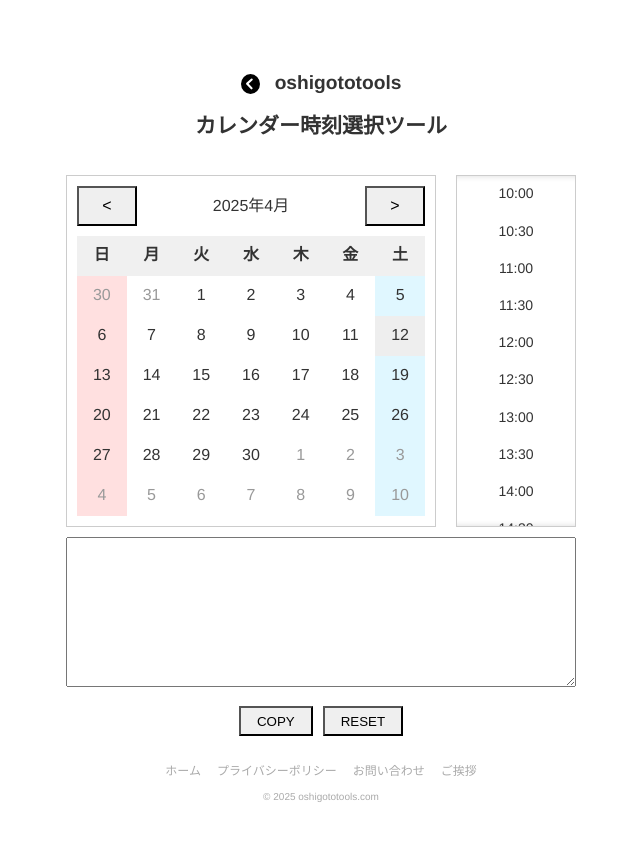
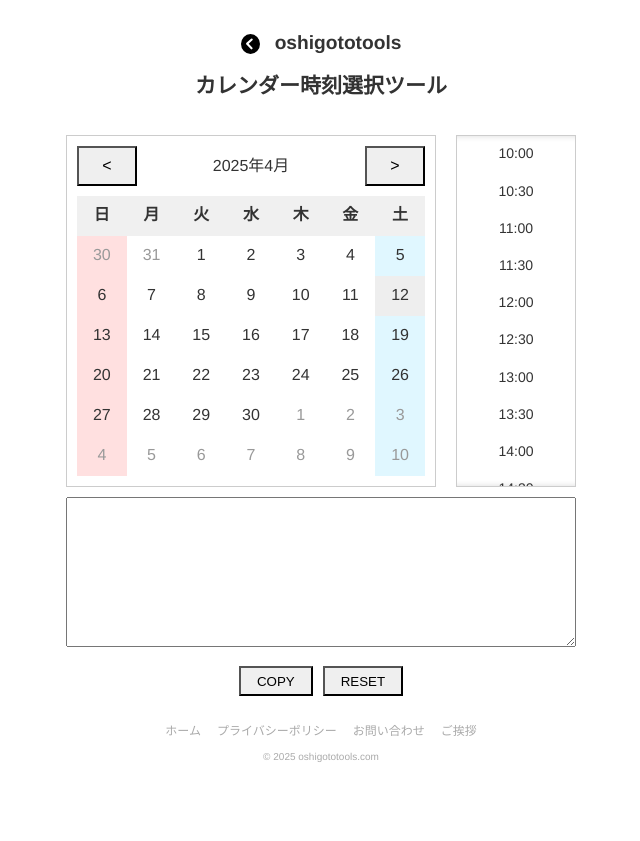
Before and after one commit to Tomoyuki123456789/oshigototools-site2, a Jekyll site: the page built from tools/calendar.html, in a window 1280 px wide. Shown: the top 841 px of the page, without its empty margins (319-959 px from the left). Built offline with Jekyll 4.4.1, drawn with Linux system fonts in a browser that asks for light colours.

```diff
--- a/css/common.css
+++ b/css/common.css
@@ -29,11 +29,31 @@
 body {
   font-family: var(--font-family);
   max-width: var(--container-max-width);
-  margin: var(--base-margin) auto;
-  padding: var(--base-padding);
+
+  /* ↓ 余白をぎゅっと詰める。 例：margin:10px auto; padding:10px; */
+  margin: 10px auto;
+  padding: 10px;
+
   background-color: var(--background-color);
   color: var(--text-color);
   line-height: var(--base-line-height);
+}
+
+/* テキストエリアを .time-option と同じ14pxに */
+@media (min-width: 769px) {
+  .result-area textarea {
+    width: 510px;
+    height: 150px;
+    font-size: 14px; /* time-option と同じ */
+  }
+}
+
+@media (max-width: 768px) {
+  .result-area textarea {
+    width: 100%;
+    height: 100px;
+    font-size: 14px; /* time-option と同じ */
+  }
 }
 
 header {
```
